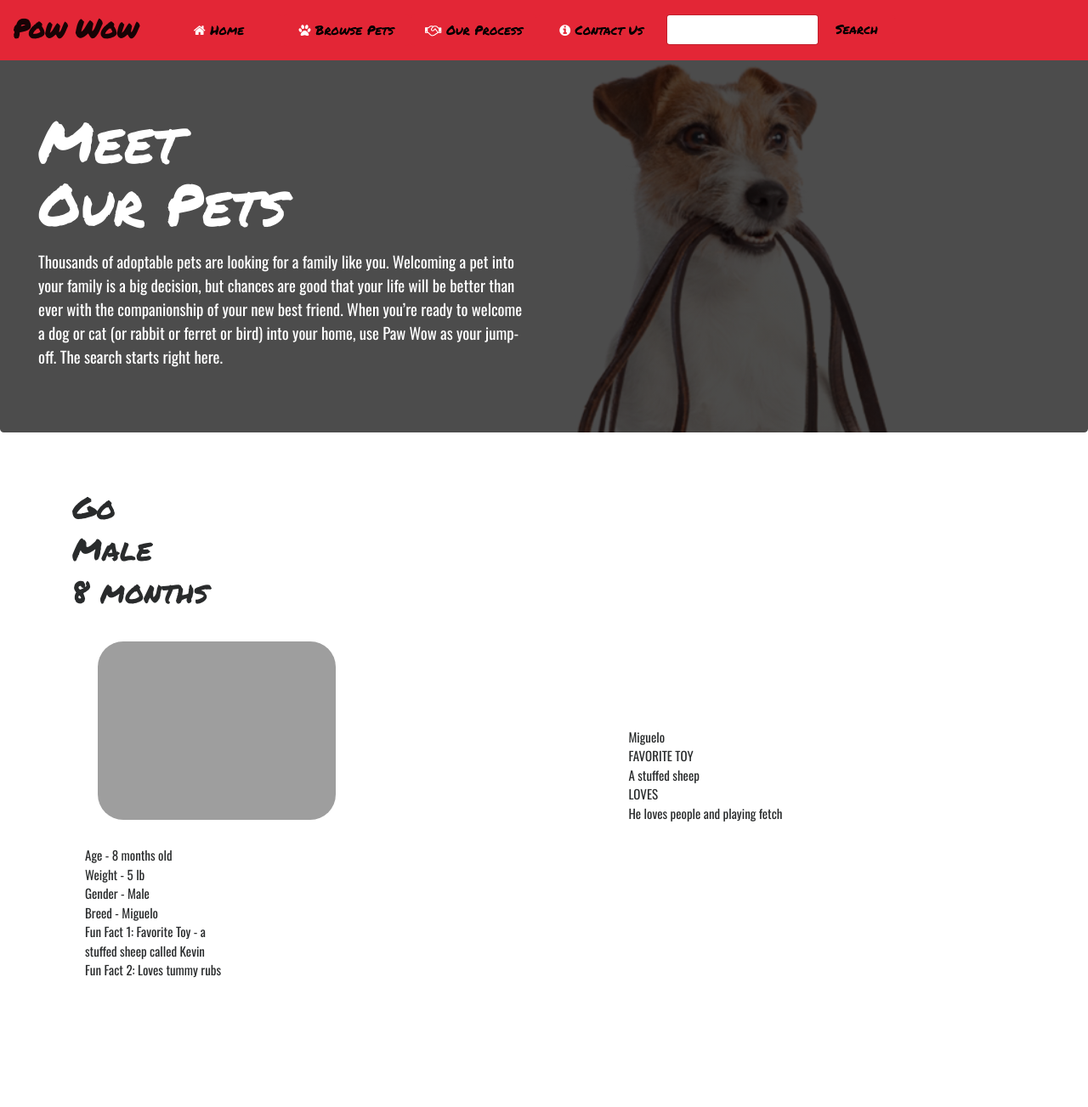
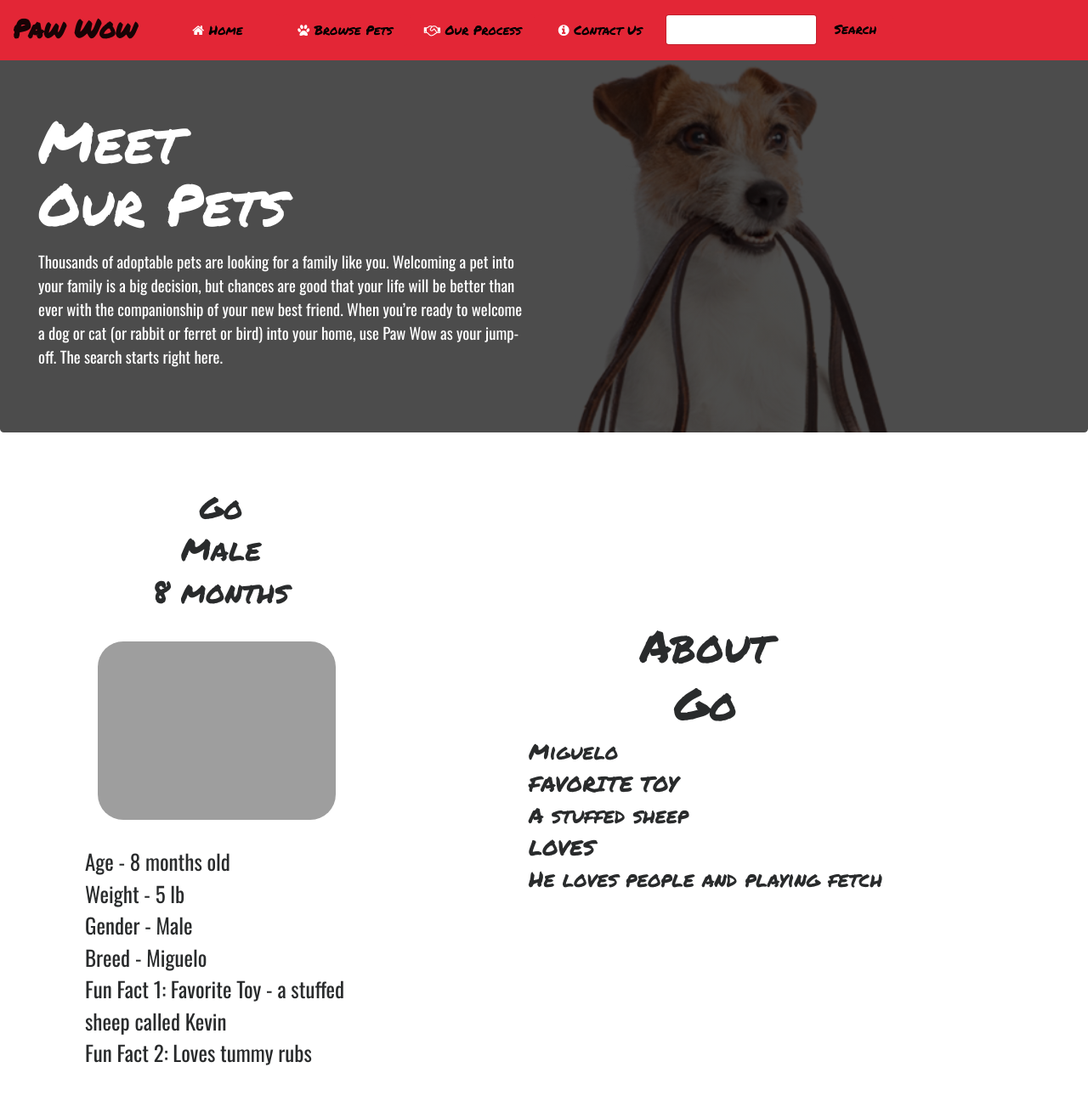
Before and after one commit to hhh146578/theFedGAE, a Python web app: template templates/pet3.html in a window 1280 px wide. Shown: the top 1303 px of the page at 85% size. Run offline with Jinja, Linux system fonts and the light colour scheme; the template is opened without the code that fills it, so the values that code supplies are empty; a map, chart or similar area stays blank; some libraries are stand-ins or nearby versions; grey boxes are pictures that could not be loaded.

Commit message:
sort of changing message

```diff
--- a/app.yaml
+++ b/app.yaml
@@ -1,4 +1,4 @@
-application: fed-finalproject
+application: fed-finalproject-188204
 version: 1
 runtime: python27
 api_version: 1
--- a/static/main.css
+++ b/static/main.css
@@ -489,82 +582,22 @@
     #Searchbox{
         width:70%;
     }
-}
+    #map{
+      display: block;
+      margin: auto;
+    }
+  }
 
-/*
-  ========================================
-  Tablet View **** Claire Koo contribution – SI 539****
-  ========================================
-*/
-@media only screen and (max-width: 767px) {
-    /*project page part */
-    #projectContent{
-        display: inline-block;
+
+ #aboutsection #abouttext{
+          font-family: 'Permanent Marker', cursive !important;
+          font-size: 25px;
+          margin: auto;
     }
 
-    #description {
-        display: inline-block;
-        width: 50%;
-        vertical-align: top;
-    }
-    #showprojectimages{
-        display: inline-block;
-        vertical-align: top;
-    }
-    .navbar-light .navbar-toggler {
-        border-color: rgba(0,0,0,1);
-        margin-top: 0.54rem;
-    }
-    .nav-item{
-        width: 100%;
-        padding-top: 0.125rem;
-        padding-bottom: 0.125rem;
-    }
-
-    #navbarSearch{
-        width:100%;
-    }
-}
-
-
-/*
-  ========================================
-  Large Screen View **** Claire Koo contribution – SI 539****
-  ========================================
-*/
-@media only screen and (max-width: 1024px) {
-    /*.bg-faded{
-        background: -webkit-linear-gradient(left top, lightgrey , gold);
-        background: -o-linear-gradient(left top, lightgrey , gold);
-        background: linear-gradient(to left top, lightgrey , gold);
-    }*/
-    #footer ul{
-        text-align: center;
-        margin: 0 auto;
-    }
-
-    #result{
-        text-align: left;
-    }
-
-    #footer p{
-        visibility: hidden;
-    }
-    .navbar-light .navbar-toggler {
-        border-color: rgba(0,0,0,1);
-        margin-top: 0.54rem;
-    }
-    .nav-item{
-        width: 100%;
-        padding-top: 0.125rem;
-        padding-bottom: 0.125rem;
-    }
-
-    #navbarSearch{
-        width:100%;
-    }
-}
-
+.textsinglepet{
+  font-size: 25px;
+  }
 /*
   ========================================
   ****Hung-Wen Chen  contribution – SI 539****
@@ -578,3 +611,10 @@
     z-index:2;
     background:url("load.gif") no-repeat center center rgba(0,0,0,0.25)
 }
+.fixed-top{
+  z-index:2;
+}
+
+.ui-autocomplete {
+    position: relative;
+}
--- a/templates/base.html
+++ b/templates/base.html
@@ -25,7 +25,7 @@
             <button class="navbar-toggler navbar-toggler-right" type="button" data-toggle="collapse" data-target="#navbarNav" aria-controls="navbarNav" aria-expanded="false" aria-label="Toggle navigation">
                 <span class="navbar-toggler-icon"></span>
             </button>
-            <a class="navbar-brand" href="index.html"><span class="logo-first">Pow Wow</span></a>
+            <a class="navbar-brand" href="index.html"><span class="logo-first">Paw Wow</span></a>
             <div class="collapse navbar-collapse" id="navbarNav">
                 <ul id="nav" class="navbar-nav mr-auto">
                     <li {% if name == "index" %} class="nav-item active mx-auto" {% else %} class="nav-item mx-auto" {% endif %}>
--- a/templates/pet3.html
+++ b/templates/pet3.html
@@ -1,7 +1,7 @@
 {% extends "base.html" %}
 {% block content %}
 
-    <!-- ****Yen-Ting Pen  contribution – SI 539****  content-->
+    <!-- ****Yen-Ting Pan  contribution – SI 539****  content-->
     <main role="main" class="gallery" id="main" tabindex="-1">
         <!-- Jumbotron contents **** Claire Koo contribution – SI 539**** -->
         <div class="jumbotron">
@@ -12,31 +12,33 @@
             </div>
         </div>
 
-        <div class="container text-left">
+        <div class="container text-left" id = "pettext">
             <div class="row justify-content-center">
                 <div class="col-sm-4">
+                    <div id = "petpage">
                     <section id ="test">
                     <div id="tagforscrolldown"><p>&nbsp;</p></div>
-                    <div class = "text textsinglepet"><h1>Go</h1><h1>Male</h1><h1>8 months</h1></div>
-                    <img src="static/(3).jpg" class="img-fluid textsinglepet2" alt="dog"/>
-                    <p class="col-12 col-sm-6 col-md-7 textsinglepet3">
+                    <div class = "text textsinglepet text-center" id = "pettitle"><h1>Go</h1><h1>Male</h1><h1>8 months</h1></div>
+                    <img src="static/(3).jpg" class="img-fluid" alt="dog"/>
+                    <p class="col-lg-12 col-sm-8 col-md-12 textsinglepet text">
                             Age - 8 months old<br>
                             Weight - 5 lb<br>
                             Gender - Male<br>
                             Breed - Miguelo<br>
                             Fun Fact 1: Favorite Toy - a stuffed sheep called Kevin<br>
                             Fun Fact 2: Loves tummy rubs
-                        </p>
+                         </p>
                     </section>
                 </div>
+            </div>
+                    <section id = "aboutsection">
+                    <div id = "abouttext">
+                    <h1 class="display-4 text-center ">About</h1>
+                    <h1 class="display-4 text-center">
+                      Go
+                    </h1>
+                    <div class = "abouttext2">
 
-
-
-                <section id = "aboutsection">
-                    <h2 class="display-4 text-center">About</h2>
-                    <h3>
-                      Go
-                    </h3>
                     <div>
                       Miguelo
                     </div>
@@ -53,10 +55,12 @@
                     <div>
                       He loves people and playing fetch
                     </div>
+                     </div>
                     <br>
+                </div>
 
                 </section>
-            </div>
+             </div>
         </div>
     </main>
 
```
Also changed, not shown: other parts of static/main.css (+93 -0 lines), templates/pet1.html (+15 -9 lines), templates/pet2.html (+16 -11 lines), templates/pet4.html (+16 -13 lines), templates/pet5.html (+16 -13 lines), templates/pet6.html (+16 -11 lines), templates/pet7.html (+16 -13 lines), templates/pet8.html (+17 -15 lines), templates/pet9.html (+17 -15 lines), 3 other files.
